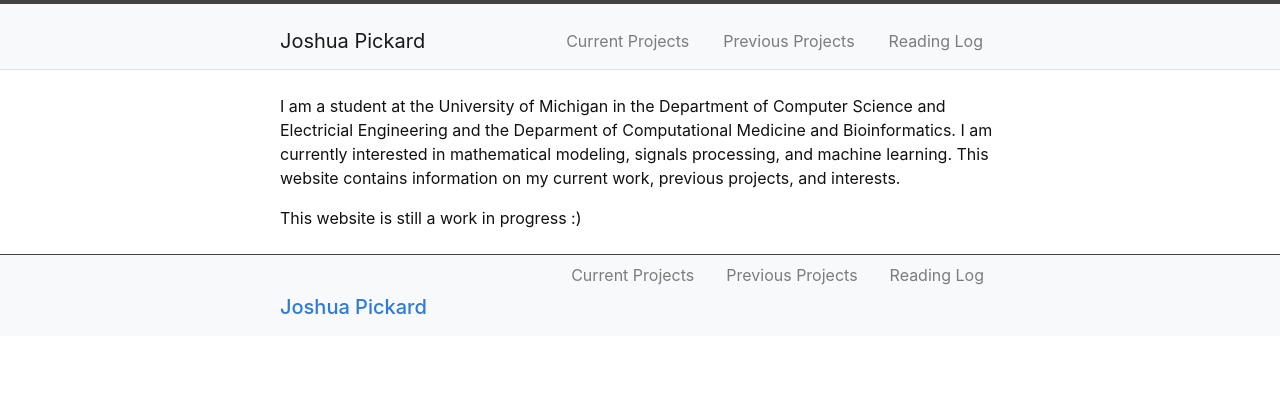
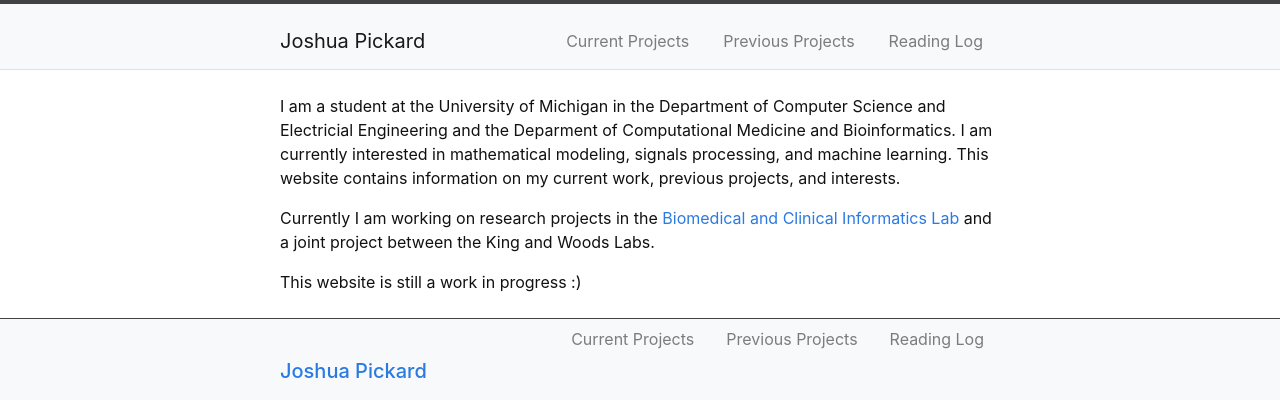
Before and after one commit to Jpickard1/jpickard1.github.io, a Jekyll site: the page built from index.md, in a window 1280 px wide. Shown: the top 417 px of the page. Built offline with Jekyll 4.4.1, drawn with Linux system fonts in a browser that asks for light colours.

Commit message:
Update index.md

```diff
--- a/index.md
+++ b/index.md
@@ -5,4 +5,6 @@ layout: default
 
 I am a student at the University of Michigan in the Department of Computer Science and Electricial Engineering and the Deparment of Computational Medicine and Bioinformatics. I am currently interested in mathematical modeling, signals processing, and machine learning. This website contains information on my current work, previous projects, and interests.
 
+Currently I am working on research projects in the [Biomedical and Clinical Informatics Lab](https://najarianlab.ccmb.med.umich.edu/people/joshua-pickard) and a joint project between the King and Woods Labs.
+
 This website is still a work in progress :)
```
